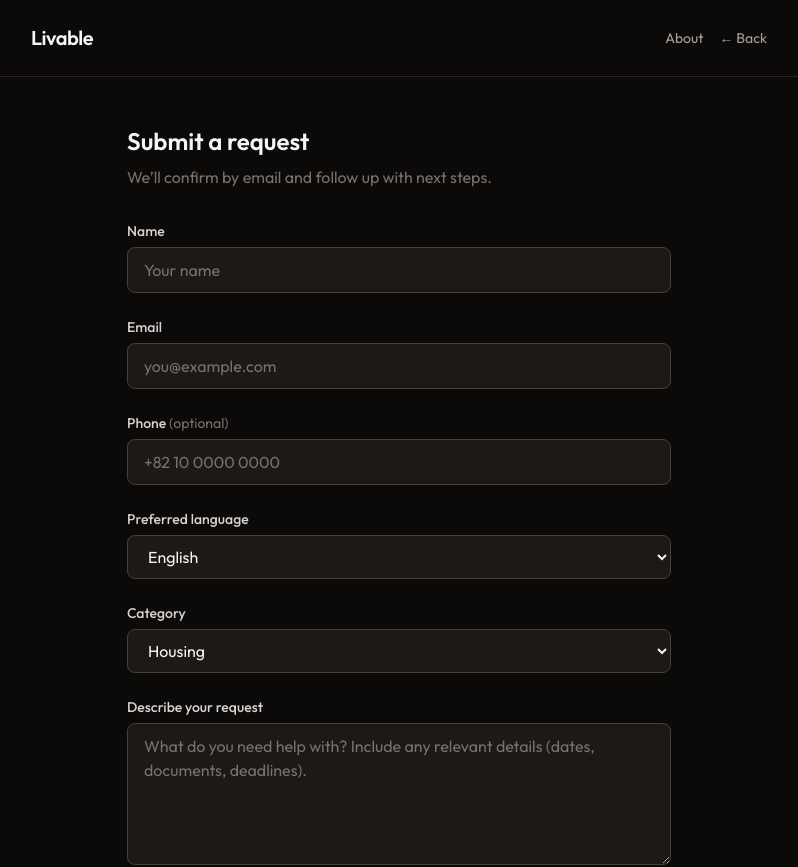
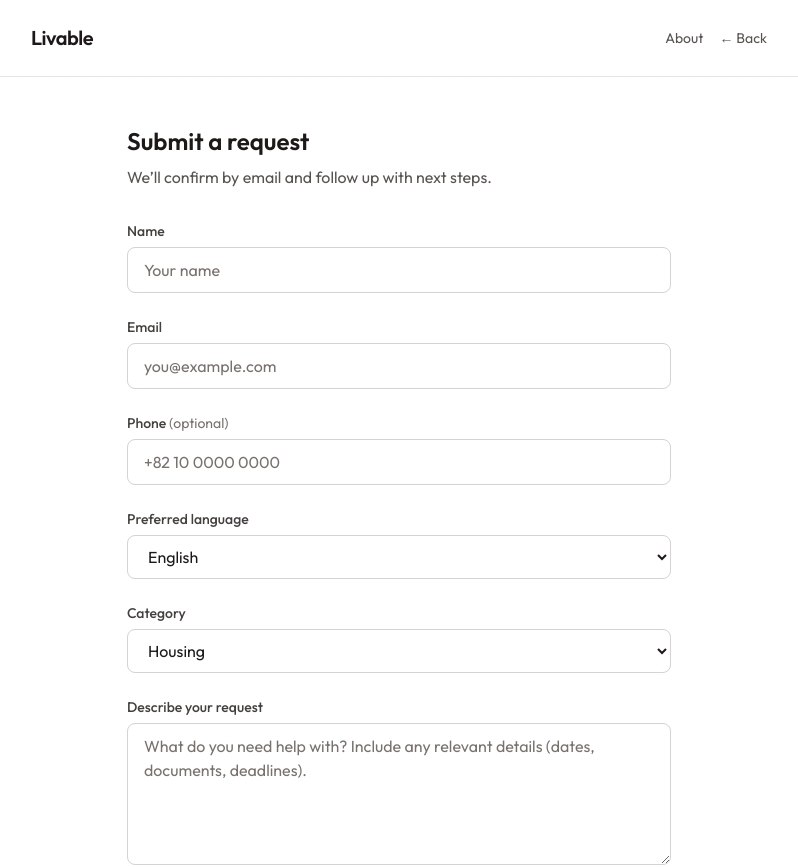
Before and after one commit to Tooviee/Livable, a Next.js app: page /request in a window 1280 px wide. Shown: the top 867 px of the page, without its empty margins (241-1039 px from the left). Built offline with nearby package versions, Linux system fonts and the light colour scheme.

Commit message:
light mode added

```diff
--- a/src/app/about/page.tsx
+++ b/src/app/about/page.tsx
@@ -15,21 +15,21 @@ const ABOUT = {
 export default function AboutPage() {
   return (
     <div className="min-h-screen flex flex-col">
-      <header className="border-b border-stone-800">
+      <header className="border-b border-stone-200 dark:border-stone-800">
         <div className="max-w-3xl mx-auto px-4 py-6 flex items-center justify-between">
-          <Link href="/" className="text-xl font-semibold tracking-tight text-stone-100">
+          <Link href="/" className="text-xl font-semibold tracking-tight text-stone-900 dark:text-stone-100">
             Livable
           </Link>
           <nav className="flex gap-6">
             <Link
               href="/request"
-              className="text-stone-400 hover:text-emerald-400 transition-colors"
+              className="text-stone-600 hover:text-emerald-600 dark:text-stone-400 dark:hover:text-emerald-400 transition-colors"
             >
               Request help
             </Link>
             <Link
               href="/about"
-              className="text-stone-400 hover:text-emerald-400 transition-colors"
+              className="text-stone-600 hover:text-emerald-600 dark:text-stone-400 dark:hover:text-emerald-400 transition-colors"
             >
               About
             </Link>
@@ -38,13 +38,13 @@ export default function AboutPage() {
       </header>
 
       <main className="flex-1 max-w-2xl mx-auto w-full px-4 py-12">
-        <h1 className="text-2xl font-semibold text-stone-100 mb-8">About</h1>
+        <h1 className="text-2xl font-semibold text-stone-900 dark:text-stone-100 mb-8">About</h1>
 
         <div className="space-y-6">
-          <p className="text-stone-200 leading-relaxed">{ABOUT.statement}</p>
-          <div className="rounded-lg border border-stone-700 bg-stone-900/50 p-4">
-            <p className="text-stone-300 text-sm leading-relaxed">
-              <strong className="text-stone-200">Your data is protected.</strong>{" "}
+          <p className="text-stone-700 dark:text-stone-200 leading-relaxed">{ABOUT.statement}</p>
+          <div className="rounded-lg border border-stone-200 bg-stone-50 dark:border-stone-700 dark:bg-stone-900/50 p-4">
+            <p className="text-stone-600 dark:text-stone-300 text-sm leading-relaxed">
+              <strong className="text-stone-800 dark:text-stone-200">Your data is protected.</strong>{" "}
               {ABOUT.privacy}
             </p>
           </div>
@@ -54,7 +54,7 @@ export default function AboutPage() {
                 href={ABOUT.instagramUrl}
                 target="_blank"
                 rel="noopener noreferrer"
-                className="text-emerald-400 hover:text-emerald-300 transition-colors"
+                className="text-emerald-600 hover:text-emerald-700 dark:text-emerald-400 dark:hover:text-emerald-300 transition-colors"
               >
                 Connect on Instagram →
               </a>
@@ -63,23 +63,23 @@ export default function AboutPage() {
         </div>
 
         <p className="mt-10 text-stone-500 text-sm">
-          <Link href="/" className="text-stone-400 hover:text-stone-200">
+          <Link href="/" className="text-stone-600 hover:text-stone-900 dark:text-stone-400 dark:hover:text-stone-200">
             ← Back to home
           </Link>
         </p>
       </main>
 
-      <footer className="border-t border-stone-800 py-6 mt-12 px-4">
+      <footer className="border-t border-stone-200 dark:border-stone-800 py-6 mt-12 px-4">
         <div className="max-w-3xl mx-auto grid grid-cols-[1fr_auto_1fr] gap-4 items-center">
           <div />
           <span className="text-center text-stone-500 text-sm">
             Livable — Helping you settle in.
           </span>
-          <div className="text-right text-stone-400 text-sm">
+          <div className="text-right text-stone-600 dark:text-stone-400 text-sm">
             Contact us:{" "}
             <a
               href={`mailto:${ABOUT.contactEmail}`}
-              className="text-emerald-400 hover:text-emerald-300 transition-colors"
+              className="text-emerald-600 hover:text-emerald-700 dark:text-emerald-400 dark:hover:text-emerald-300 transition-colors"
             >
               {ABOUT.contactEmail}
             </a>
--- a/src/app/admin/page.tsx
+++ b/src/app/admin/page.tsx
@@ -64,9 +64,9 @@ export default function AdminPage() {
 
   return (
     <div className="min-h-screen flex flex-col">
-      <header className="border-b border-stone-800">
+      <header className="border-b border-stone-200 dark:border-stone-800">
         <div className="max-w-4xl mx-auto px-4 py-6 flex items-center justify-between">
-          <Link href="/" className="text-xl font-semibold tracking-tight text-stone-100">
+          <Link href="/" className="text-xl font-semibold tracking-tight text-stone-900 dark:text-stone-100">
             Livable
           </Link>
           <span className="text-stone-500 text-sm">Admin</span>
@@ -74,11 +74,11 @@ export default function AdminPage() {
       </header>
 
       <main className="flex-1 max-w-4xl mx-auto w-full px-4 py-8">
-        <h1 className="text-2xl font-semibold text-stone-100 mb-6">Requests</h1>
+        <h1 className="text-2xl font-semibold text-stone-900 dark:text-stone-100 mb-6">Requests</h1>
 
         {!secret ? (
           <form onSubmit={handleLoad} className="space-y-4 max-w-sm">
-            <label className="block text-sm text-stone-400">
+            <label className="block text-sm text-stone-600 dark:text-stone-400">
               Admin secret (set in env as ADMIN_SECRET)
             </label>
             <div className="flex gap-2">
@@ -88,11 +88,11 @@ export default function AdminPage() {
                 placeholder="Enter secret"
                 value={secretInput}
                 onChange={(e) => setSecretInput(e.target.value)}
-                className="flex-1 rounded-lg border border-stone-700 bg-stone-900 px-4 py-2 text-stone-100 placeholder-stone-500 focus:border-emerald-500 focus:outline-none focus:ring-1 focus:ring-emerald-500"
+                className="flex-1 rounded-lg border border-stone-300 bg-white dark:border-stone-700 dark:bg-stone-900 px-4 py-2 text-stone-900 dark:text-stone-100 placeholder-stone-500 focus:border-emerald-500 focus:outline-none focus:ring-1 focus:ring-emerald-500"
               />
               <button
                 type="submit"
-                className="rounded-lg bg-stone-700 hover:bg-stone-600 px-4 py-2 text-stone-200 font-medium"
+                className="rounded-lg bg-stone-200 hover:bg-stone-300 dark:bg-stone-700 dark:hover:bg-stone-600 px-4 py-2 text-stone-800 dark:text-stone-200 font-medium"
               >
                 Load
               </button>
@@ -101,7 +101,7 @@ export default function AdminPage() {
         ) : (
           <>
             {error && (
-              <div className="mb-4 p-3 rounded-lg bg-red-500/10 border border-red-500/30 text-red-300 text-sm">
+              <div className="mb-4 p-3 rounded-lg bg-red-50 border border-red-200 dark:bg-red-500/10 dark:border-red-500/30 text-red-700 dark:text-red-300 text-sm">
                 {error}
               </div>
             )}
@@ -115,10 +115,10 @@ export default function AdminPage() {
                   <Link
                     key={r.id}
                     href={`/admin/${r.id}`}
-                    className="block rounded-xl border border-stone-800 bg-stone-900/50 p-4 hover:border-stone-600 transition-colors"
+                    className="block rounded-xl border border-stone-200 bg-stone-50 dark:border-stone-800 dark:bg-stone-900/50 p-4 hover:border-stone-400 dark:hover:border-stone-600 transition-colors"
                   >
                     <div className="flex flex-wrap items-center gap-2 mb-2">
-                      <span className="text-stone-400 text-sm font-mono">
+                      <span className="text-stone-500 dark:text-stone-400 text-sm font-mono">
                         {r.id.slice(0, 8)}
                       </span>
                       <span className="text-stone-500 text-sm">
@@ -127,21 +127,21 @@ export default function AdminPage() {
                       <span
                         className={`text-xs px-2 py-0.5 rounded ${
                           r.status === "new"
-                            ? "bg-amber-500/20 text-amber-400"
+                            ? "bg-amber-100 text-amber-800 dark:bg-amber-500/20 dark:text-amber-400"
                             : r.status === "resolved" || r.status === "closed"
-                              ? "bg-emerald-500/20 text-emerald-400"
-                              : "bg-stone-600 text-stone-300"
+                              ? "bg-emerald-100 text-emerald-800 dark:bg-emerald-500/20 dark:text-emerald-400"
+                              : "bg-stone-200 text-stone-700 dark:bg-stone-600 dark:text-stone-300"
                         }`}
                       >
                         {STATUS_LABELS[r.status] ?? r.status}
                       </span>
                     </div>
-                    <p className="font-medium text-stone-200">{r.name}</p>
+                    <p className="font-medium text-stone-800 dark:text-stone-200">{r.name}</p>
                     <p className="text-stone-500 text-sm">{r.email}</p>
-                    <p className="text-stone-400 text-sm mt-1">
+                    <p className="text-stone-600 dark:text-stone-400 text-sm mt-1">
                       {r.category} · {r.language}
                     </p>
-                    <p className="text-stone-300 text-sm mt-2 line-clamp-2">
+                    <p className="text-stone-600 dark:text-stone-300 text-sm mt-2 line-clamp-2">
                       {r.message}
                     </p>
                   </Link>
--- a/src/app/globals.css
+++ b/src/app/globals.css
@@ -3,11 +3,15 @@
 @tailwind utilities;
 
 :root {
-  --background: #0c0a09;
-  --foreground: #fafaf9;
-  --card: #1c1917;
-  --muted: #78716c;
-  --accent: #58ab92;
+  --background: #ffffff;
+  --foreground: #1c1917;
+}
+
+@media (prefers-color-scheme: dark) {
+  :root {
+    --background: #0c0a09;
+    --foreground: #fafaf9;
+  }
 }
 
 body {
--- a/src/app/layout.tsx
+++ b/src/app/layout.tsx
@@ -21,7 +21,7 @@ export default function RootLayout({
 }>) {
   return (
     <html lang="en" className={outfit.variable}>
-      <body className="font-sans antialiased min-h-screen bg-stone-950 text-stone-100">
+      <body className="font-sans antialiased min-h-screen bg-white text-stone-900 dark:bg-stone-950 dark:text-stone-100">
         {children}
       </body>
     </html>
--- a/src/app/request/page.tsx
+++ b/src/app/request/page.tsx
@@ -73,16 +73,16 @@ export default function RequestPage() {
 
   return (
     <div className="min-h-screen flex flex-col">
-      <header className="border-b border-stone-800">
+      <header className="border-b border-stone-200 dark:border-stone-800">
         <div className="max-w-3xl mx-auto px-4 py-6 flex items-center justify-between">
-          <Link href="/" className="text-xl font-semibold tracking-tight text-stone-100">
+          <Link href="/" className="text-xl font-semibold tracking-tight text-stone-900 dark:text-stone-100">
             Livable
           </Link>
           <nav className="flex gap-4 items-center">
-            <Link href="/about" className="text-stone-400 hover:text-stone-200 text-sm">
+            <Link href="/about" className="text-stone-600 hover:text-stone-900 dark:text-stone-400 dark:hover:text-stone-200 text-sm">
               About
             </Link>
-            <Link href="/" className="text-stone-400 hover:text-stone-200 text-sm">
+            <Link href="/" className="text-stone-600 hover:text-stone-900 dark:text-stone-400 dark:hover:text-stone-200 text-sm">
               ← Back
             </Link>
           </nav>
@@ -90,31 +90,31 @@ export default function RequestPage() {
       </header>
 
       <main className="flex-1 max-w-xl mx-auto w-full px-4 py-12">
-        <h1 className="text-2xl font-semibold text-stone-100 mb-2">
+        <h1 className="text-2xl font-semibold text-stone-900 dark:text-stone-100 mb-2">
           Submit a request
         </h1>
-        <p className="text-stone-500 mb-8">
+        <p className="text-stone-600 dark:text-stone-500 mb-8">
           We’ll confirm by email and follow up with next steps.
         </p>
 
         {status === "success" && (
-          <div className="mb-6 p-4 rounded-lg bg-emerald-500/10 border border-emerald-500/30 text-emerald-300 space-y-2">
+          <div className="mb-6 p-4 rounded-lg bg-emerald-50 border border-emerald-200 dark:bg-emerald-500/10 dark:border-emerald-500/30 text-emerald-800 dark:text-emerald-300 space-y-2">
             <p>Request submitted. Check your email for confirmation and next steps.</p>
-            <p className="text-sm text-emerald-200/90">
+            <p className="text-sm text-emerald-700 dark:text-emerald-200/90">
               If you don’t see it, check your spam or junk folder — our confirmation emails sometimes land there.
             </p>
           </div>
         )}
 
         {status === "error" && (
-          <div className="mb-6 p-4 rounded-lg bg-red-500/10 border border-red-500/30 text-red-300">
+          <div className="mb-6 p-4 rounded-lg bg-red-50 border border-red-200 dark:bg-red-500/10 dark:border-red-500/30 text-red-700 dark:text-red-300">
             {errorMessage}
           </div>
         )}
 
         <form onSubmit={handleSubmit} className="space-y-6">
           <div>
-            <label htmlFor="name" className="block text-sm font-medium text-stone-300 mb-1.5">
+            <label htmlFor="name" className="block text-sm font-medium text-stone-700 dark:text-stone-300 mb-1.5">
               Name
             </label>
             <input
@@ -122,13 +122,13 @@ export default function RequestPage() {
               name="name"
               type="text"
               required
-              className="w-full rounded-lg border border-stone-700 bg-stone-900 px-4 py-2.5 text-stone-100 placeholder-stone-500 focus:border-emerald-500 focus:outline-none focus:ring-1 focus:ring-emerald-500"
+              className="w-full rounded-lg border border-stone-300 bg-white dark:border-stone-700 dark:bg-stone-900 px-4 py-2.5 text-stone-900 dark:text-stone-100 placeholder-stone-500 focus:border-emerald-500 focus:outline-none focus:ring-1 focus:ring-emerald-500"
               placeholder="Your name"
             />
           </div>
 
           <div>
-            <label htmlFor="email" className="block text-sm font-medium text-stone-300 mb-1.5">
+            <label htmlFor="email" className="block text-sm font-medium text-stone-700 dark:text-stone-300 mb-1.5">
               Email
             </label>
             <input
@@ -136,33 +136,33 @@ export default function RequestPage() {
               name="email"
               type="email"
               required
-              className="w-full rounded-lg border border-stone-700 bg-stone-900 px-4 py-2.5 text-stone-100 placeholder-stone-500 focus:border-emerald-500 focus:outline-none focus:ring-1 focus:ring-emerald-500"
+              className="w-full rounded-lg border border-stone-300 bg-white dark:border-stone-700 dark:bg-stone-900 px-4 py-2.5 text-stone-900 dark:text-stone-100 placeholder-stone-500 focus:border-emerald-500 focus:outline-none focus:ring-1 focus:ring-emerald-500"
               placeholder="you@example.com"
             />
           </div>
 
           <div>
-            <label htmlFor="phone" className="block text-sm font-medium text-stone-300 mb-1.5">
+            <label htmlFor="phone" className="block text-sm font-medium text-stone-700 dark:text-stone-300 mb-1.5">
               Phone <span className="text-stone-500 font-normal">(optional)</span>
             </label>
             <input
               id="phone"
               name="phone"
               type="tel"
-              className="w-full rounded-lg border border-stone-700 bg-stone-900 px-4 py-2.5 text-stone-100 placeholder-stone-500 focus:border-emerald-500 focus:outline-none focus:ring-1 focus:ring-emerald-500"
+              className="w-full rounded-lg border border-stone-300 bg-white dark:border-stone-700 dark:bg-stone-900 px-4 py-2.5 text-stone-900 dark:text-stone-100 placeholder-stone-500 focus:border-emerald-500 focus:outline-none focus:ring-1 focus:ring-emerald-500"
               placeholder="+82 10 0000 0000"
             />
           </div>
 
           <div>
-            <label htmlFor="language" className="block text-sm font-medium text-stone-300 mb-1.5">
+            <label htmlFor="language" className="block text-sm font-medium text-stone-700 dark:text-stone-300 mb-1.5">
               Preferred language
             </label>
             <select
               id="language"
               name="language"
               required
-              className="w-full rounded-lg border border-stone-700 bg-stone-900 px-4 py-2.5 text-stone-100 focus:border-emerald-500 focus:outline-none focus:ring-1 focus:ring-emerald-500"
+              className="w-full rounded-lg border border-stone-300 bg-white dark:border-stone-700 dark:bg-stone-900 px-4 py-2.5 text-stone-900 dark:text-stone-100 focus:border-emerald-500 focus:outline-none focus:ring-1 focus:ring-emerald-500"
             >
               {LANGUAGES.map((l) => (
                 <option key={l.value} value={l.value}>
@@ -173,14 +173,14 @@ export default function RequestPage() {
           </div>
 
           <div>
-            <label htmlFor="category" className="block text-sm font-medium text-stone-300 mb-1.5">
+            <label htmlFor="category" className="block text-sm font-medium text-stone-700 dark:text-stone-300 mb-1.5">
               Category
             </label>
             <select
               id="category"
               name="category"
               required
-              className="w-full rounded-lg border border-stone-700 bg-stone-900 px-4 py-2.5 text-stone-100 focus:border-emerald-500 focus:outline-none focus:ring-1 focus:ring-emerald-500"
+              className="w-full rounded-lg border border-stone-300 bg-white dark:border-stone-700 dark:bg-stone-900 px-4 py-2.5 text-stone-900 dark:text-stone-100 focus:border-emerald-500 focus:outline-none focus:ring-1 focus:ring-emerald-500"
             >
               {CATEGORIES.map((c) => (
                 <option key={c.value} value={c.value}>
@@ -191,7 +191,7 @@ export default function RequestPage() {
           </div>
 
           <div>
-            <label htmlFor="message" className="block text-sm font-medium text-stone-300 mb-1.5">
+            <label htmlFor="message" className="block text-sm font-medium text-stone-700 dark:text-stone-300 mb-1.5">
               Describe your request
             </label>
             <textarea
@@ -199,7 +199,7 @@ export default function RequestPage() {
               name="message"
               required
               rows={5}
-              className="w-full rounded-lg border border-stone-700 bg-stone-900 px-4 py-2.5 text-stone-100 placeholder-stone-500 focus:border-emerald-500 focus:outline-none focus:ring-1 focus:ring-emerald-500 resize-y min-h-[120px]"
+              className="w-full rounded-lg border border-stone-300 bg-white dark:border-stone-700 dark:bg-stone-900 px-4 py-2.5 text-stone-900 dark:text-stone-100 placeholder-stone-500 focus:border-emerald-500 focus:outline-none focus:ring-1 focus:ring-emerald-500 resize-y min-h-[120px]"
               placeholder="What do you need help with? Include any relevant details (dates, documents, deadlines)."
             />
           </div>
@@ -207,7 +207,7 @@ export default function RequestPage() {
           <button
             type="submit"
             disabled={status === "sending"}
-            className="w-full rounded-lg bg-emerald-500 hover:bg-emerald-400 disabled:bg-stone-600 disabled:cursor-not-allowed text-stone-950 font-medium py-3 transition-colors"
+            className="w-full rounded-lg bg-emerald-500 hover:bg-emerald-400 disabled:bg-stone-400 dark:disabled:bg-stone-600 disabled:cursor-not-allowed text-white font-medium py-3 transition-colors"
           >
             {status === "sending" ? "Sending…" : "Submit request"}
           </button>
--- a/tailwind.config.ts
+++ b/tailwind.config.ts
@@ -1,6 +1,7 @@
 import type { Config } from "tailwindcss";
 
 const config: Config = {
+  darkMode: "media",
   content: [
     "./src/pages/**/*.{js,ts,jsx,tsx,mdx}",
     "./src/components/**/*.{js,ts,jsx,tsx,mdx}",
```
Also changed, not shown: src/app/admin/[id]/page.tsx (+24 -24 lines), src/app/page.tsx (+15 -15 lines).
